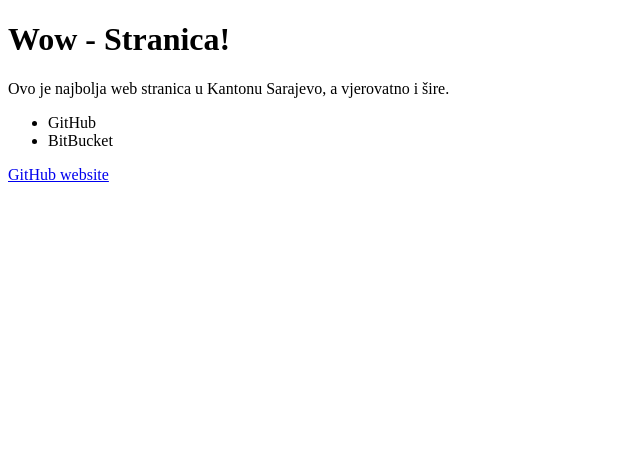
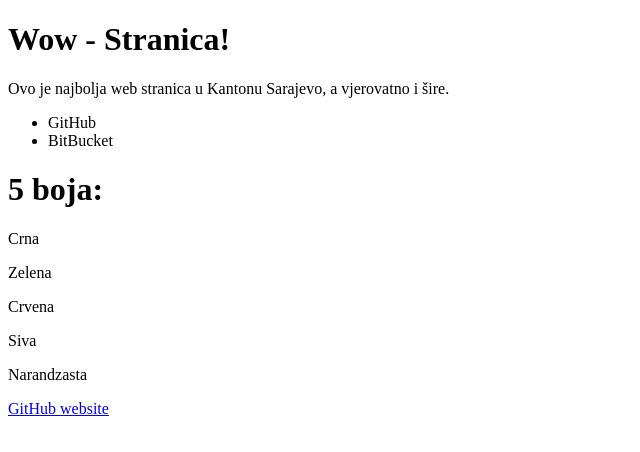
Before and after one commit to Herr-Hauptmann/encode-git, a plain HTML site: page index.html in a window 1280 px wide. Shown: the whole page, without its empty margins (0-640 px from the left). Drawn offline with Linux system fonts and the light colour scheme.

Commit message:
Dodano 5 boja, rangirano

```diff
--- a/index.html
+++ b/index.html
@@ -12,6 +12,12 @@
         <li>GitHub</li>
         <li>BitBucket</li>
     </ul>
+    <h1>5 boja:</h1>
+    <p>Crna</p>
+    <p>Zelena</p>
+    <p>Crvena</p>
+    <p>Siva</p>
+    <p>Narandzasta</p>
     <a href="http://www.github.com" target="_blank" rel="noopener noreferrer">GitHub website</a>
 </body>
 </html>
```
